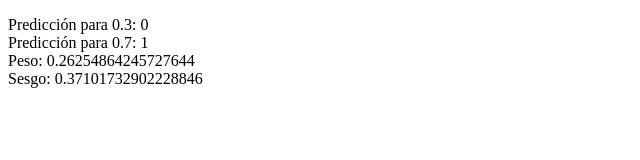
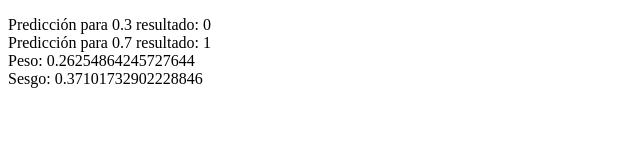
Before and after one commit to suzdalenko-dev/ia, a plain HTML site: page 0.js/0.html in a window 1280 px wide. Shown: the whole page, without its empty margins (0-640 px from the left). Drawn offline with Linux system fonts and the light colour scheme.

Commit message:
Update 0.html

```diff
--- a/0.js/0.html
+++ b/0.js/0.html
@@ -58,8 +58,8 @@
         console.log("Sesgo:", perceptron.bias);
 
         // Mostrar resultados en el HTML
-        document.getElementById("response").innerHTML = `Predicción para 0.3: ${perceptron.predict(0.3)}<br>` +
-            `Predicción para 0.7: ${perceptron.predict(0.7)}<br>` +
+        document.getElementById("response").innerHTML = `Predicción para 0.3 resultado: ${perceptron.predict(0.3)}<br>` +
+            `Predicción para 0.7 resultado: ${perceptron.predict(0.7)}<br>` +
             `Peso: ${perceptron.weight}<br>` +
             `Sesgo: ${perceptron.bias}`;
 
```
